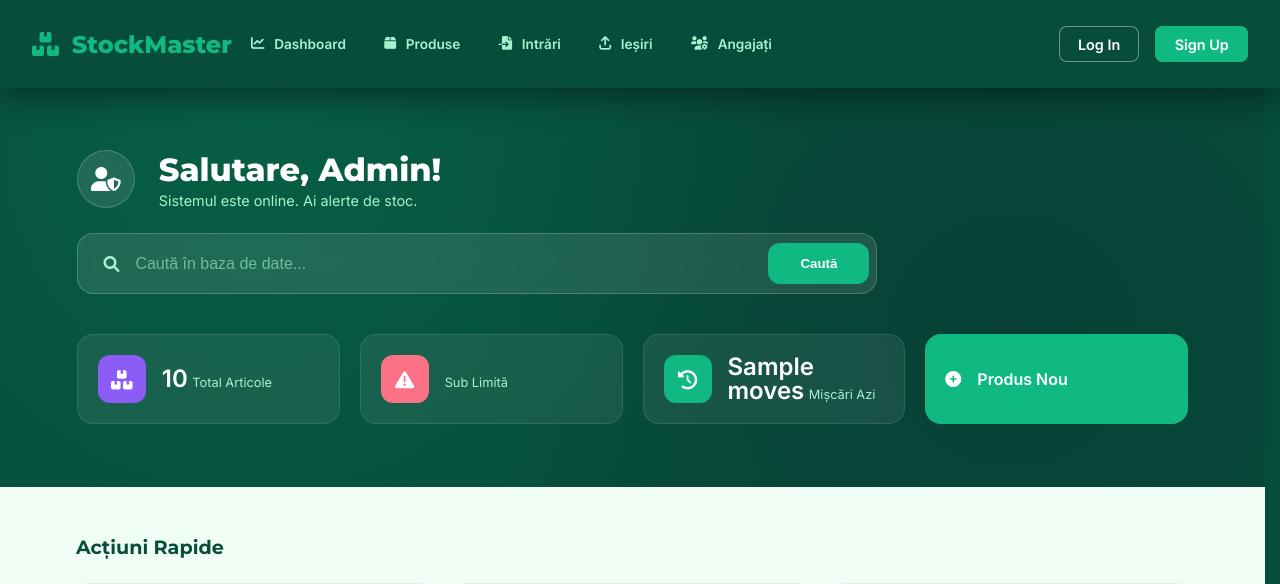
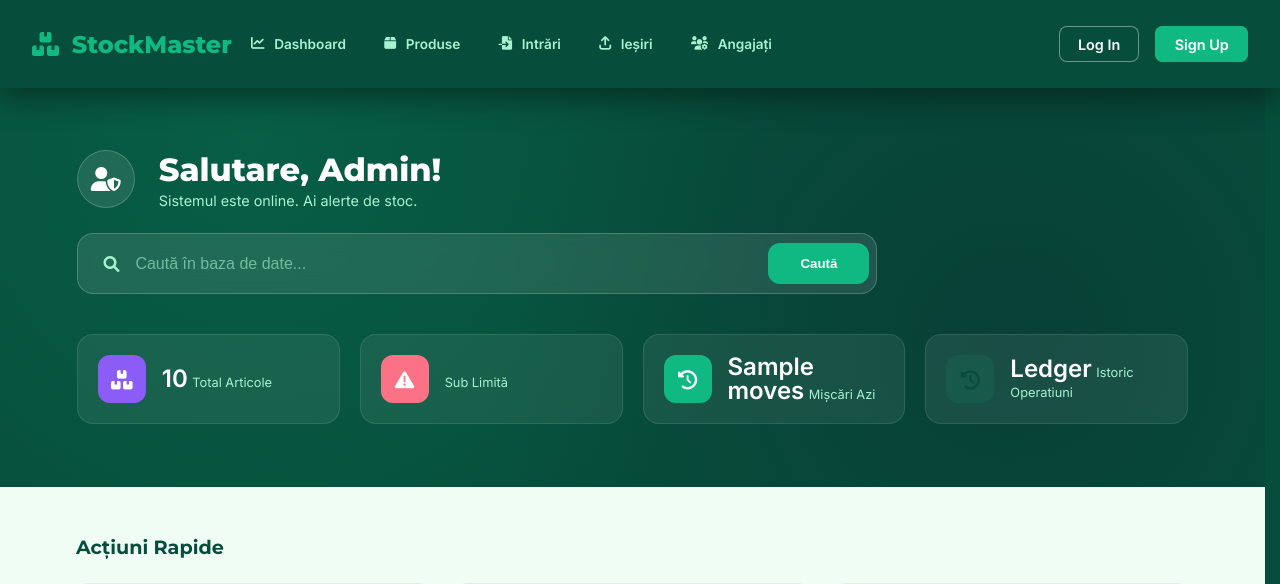
Before and after one commit to Stefann94/Gestiune, a Flask app: template templates/index.html in a window 1280 px wide. Shown: the top 584 px of the page. Run offline with Flask 3, Linux system fonts and the light colour scheme; the template is opened without the code that fills it: most values are stand-ins (such as "Sample title", 1, 10 or a date in 2020); a database or web service that is not in the repository returns one stand-in record (values such as "Sample title"); some libraries are stand-ins or nearby versions.

Commit message:
istoric manevre beta

```diff
--- a/app.py
+++ b/app.py
@@ -163,16 +163,41 @@ def inventar():
 
 @app.route('/add_product', methods=['POST'])
 def add_product():
+    # Preluăm datele din formular
     name = request.form['name']
     sku = request.form['sku']
     stock_min = request.form['stock_min']
+
     conn = get_db_connection()
     if conn:
-        cur = conn.cursor()
-        cur.execute("INSERT INTO products (name, sku, stock_min) VALUES (%s, %s, %s)", (name, sku, stock_min))
-        conn.commit()
-        cur.close()
-        conn.close()
+        try:
+            # Folosim RealDictCursor pentru a putea accesa rezultatele prin nume de coloană
+            cur = conn.cursor(cursor_factory=RealDictCursor)
+
+            # 1. Inserăm produsul în tabelul principal și returnăm ID-ul generat
+            cur.execute("""
+                INSERT INTO products (name, sku, stock_min, last_system_stock, last_faptic_value)
+                VALUES (%s, %s, %s, 0, 0) RETURNING id
+            """, (name, sku, stock_min))
+
+            new_id = cur.fetchone()['id']
+
+            # 2. Înregistrăm evenimentul în inventory_history (Ledger)
+            # Fiind un produs nou, toate valorile de stoc (vechi/noi) sunt 0
+            cur.execute("""
+                INSERT INTO inventory_history
+                (product_id, product_name, type, old_system_stock, new_system_stock, old_faptic_stock, new_faptic_stock)
+                VALUES (%s, %s, %s, 0, 0, 0, 0)
+            """, (new_id, name, 'ADAUGARE PRODUS'))
+
+            conn.commit()
+        except Exception as e:
+            if conn: conn.rollback()
+            print(f"Eroare la adaugare produs: {e}")
+        finally:
+            cur.close()
+            conn.close()
+
     return redirect(url_for('index'))
 
 @app.route('/produse/nou', methods=['POST'])
@@ -182,7 +207,8 @@ def produs_nou():
     price = request.form.get('price')
     stock_min = request.form.get('stock_min')
     category_id = request.form.get('category_id')
-    # Noile câmpuri
+
+    # Câmpurile de stoc
     sys_stock = int(request.form.get('system_stock', 0))
     fap_stock = int(request.form.get('faptic_stock', 0))
 
@@ -191,10 +217,13 @@ def produs_nou():
     audit_status = 'synced' if diff == 0 else ('shortage' if diff < 0 else 'surplus')
 
     conn = get_db_connection()
-    if not conn: return jsonify({"status": "error", "message": "Conexiune DB eșuată"}), 500
-
-    try:
-        cur = conn.cursor()
+    if not conn:
+        return jsonify({"status": "error", "message": "Conexiune DB eșuată"}), 500
+
+    try:
+        cur = conn.cursor() # Folosim cursor normal pentru RETURNING
+
+        # 1. Inserăm produsul
         cur.execute("""
             INSERT INTO products (name, sku, price, category_id, stock_min, last_system_stock,
                                 last_faptic_value, last_audit_diff, last_audit_status, updated_at)
@@ -205,20 +234,31 @@ def produs_nou():
 
         product_id = cur.fetchone()[0]
 
-        # 2. IMPORTANT: Creăm o intrare în stoc pentru a valida cantitatea faptică
-        # Dacă ai adus 10 bucăți, trebuie să existe o tranzacție de intrare de 10
+        # 2. Creăm intrarea în stoc (Tranzacție)
         if fap_stock > 0:
             cur.execute("""
                 INSERT INTO stock_entries (product_id, quantity, entry_date)
                 VALUES (%s, %s, NOW())
             """, (product_id, fap_stock))
 
+        # 3. NOU: Înregistrăm în Jurnal (inventory_history)
+        # Salvăm SKU-ul în nume pentru a fi ușor de identificat în Ledger
+        product_label = f"{name} [{sku}]" if sku else name
+        cur.execute("""
+            INSERT INTO inventory_history
+            (product_id, product_name, type, old_system_stock, new_system_stock, old_faptic_stock, new_faptic_stock)
+            VALUES (%s, %s, 'ADAUGARE PRODUS', 0, %s, 0, %s)
+        """, (product_id, product_label, sys_stock, fap_stock))
+
         conn.commit()
         return jsonify({"status": "success"}), 200
+
     except Exception as e:
         if conn: conn.rollback()
+        print(f"Eroare adăugare produs: {e}")
         return jsonify({"status": "error", "message": str(e)}), 400
     finally:
+        cur.close()
         conn.close()
 
 
@@ -320,6 +360,10 @@ def audit_save():
     cur = conn.cursor(cursor_factory=RealDictCursor)
 
     try:
+        # --- LOGICA TA ORIGINALA: Preluare date curente pentru istoric ---
+        cur.execute("SELECT name, last_system_stock, last_faptic_value FROM products WHERE id = %s", (p_id,))
+        old_prod = cur.fetchone()
+
         # 1. Calculăm stocul de sistem actual (din tranzacții: Intrări - Ieșiri)
         cur.execute("""
             SELECT (
@@ -335,8 +379,7 @@ def audit_save():
         diferenta_noua = noua_valoare_faptica - stoc_sistem
         status_nou = 'synced' if diferenta_noua == 0 else ('shortage' if diferenta_noua < 0 else 'surplus')
 
-        # 3. ACTUALIZĂM produsele
-        # IMPORTANT: Am adăugat updated_at = NOW() ca să apară la "Mișcări Azi"
+        # 3. ACTUALIZĂM produsele (Păstrăm funcționalitatea ta exactă)
         cur.execute("""
             UPDATE products
             SET last_faptic_value = %s,
@@ -347,6 +390,21 @@ def audit_save():
             WHERE id = %s
         """, (noua_valoare_faptica, stoc_sistem, diferenta_noua, status_nou, p_id))
 
+        # --- NOU: Înregistrare în Ledger (Fără a influența restul) ---
+        cur.execute("""
+            INSERT INTO inventory_history
+            (product_id, product_name, type, old_system_stock, new_system_stock, old_faptic_stock, new_faptic_stock)
+            VALUES (%s, %s, %s, %s, %s, %s, %s)
+        """, (
+            p_id,
+            old_prod['name'],
+            'MODIFICARE STOC',
+            old_prod['last_system_stock'] or 0,
+            stoc_sistem,
+            old_prod['last_faptic_value'] or 0,
+            noua_valoare_faptica
+        ))
+
         conn.commit()
 
         return jsonify({
@@ -362,6 +420,7 @@ def audit_save():
         print(f"Eroare la salvare audit: {e}")
         return jsonify({"status": "error", "message": str(e)}), 400
     finally:
+        cur.close()
         conn.close()
 
 @app.route('/api/stats/reports')
@@ -1399,6 +1458,37 @@ def iesiri():
         if cur: cur.close()
         if conn: conn.close()
 
+
+@app.route('/api/v1/internal/inventory-event-ledger')
+def get_inventory_ledger():
+    conn = get_db_connection()
+    cur = conn.cursor(cursor_factory=RealDictCursor)
+    try:
+        # Preluăm ultimele 100 de operațiuni
+        cur.execute("""
+            SELECT id, product_id, product_name, type,
+                   old_system_stock, new_system_stock,
+                   old_faptic_stock, new_faptic_stock,
+                   created_at
+            FROM inventory_history
+            ORDER BY created_at DESC
+            LIMIT 100
+        """)
+        history = cur.fetchall()
+
+        # Formatăm data pentru JS
+        for item in history:
+            if item['created_at']:
+                item['created_at'] = item['created_at'].strftime('%Y-%m-%dT%H:%M:%S')
+
+        return jsonify(history)
+    except Exception as e:
+        return jsonify({"status": "error", "message": str(e)}), 500
+    finally:
+        cur.close()
+        conn.close()
+
+
 @app.route('/api/iesiri/list')
 def get_iesiri_json():
     conn = get_db_connection()
@@ -1453,14 +1543,56 @@ def get_stock_discrepancy():
 @app.route('/api/product-delete/<int:id>', methods=['DELETE'])
 def delete_product(id):
     conn = get_db_connection()
-    try:
-        cur = conn.cursor()
+    if not conn:
+        return jsonify({"status": "error", "message": "Conexiune DB eșuată"}), 500
+
+    try:
+        from psycopg2.extras import RealDictCursor
+        cur = conn.cursor(cursor_factory=RealDictCursor)
+
+        # 1. Recuperăm datele produsului înainte de ștergere
+        cur.execute("""
+            SELECT name, sku, last_system_stock, last_faptic_value
+            FROM products WHERE id = %s
+        """, (id,))
+        product = cur.fetchone()
+
+        if not product:
+            return jsonify({"status": "error", "message": "Produsul nu a fost găsit"}), 404
+
+        # 2. Pregătim label-ul (Nume + SKU)
+        p_name = product['name'] if product['name'] else "Produs fără nume"
+        p_sku = product['sku'] if product['sku'] else "Fără SKU"
+        product_label = f"{p_name} [{p_sku}]"
+
+        # 3. Înregistrăm în istoric
+        # IMPORTANT: Punem NULL la product_id sau îl lăsăm așa doar dacă coloana nu are FOREIGN KEY.
+        # Dacă ai erori, înlocuiește primul %s cu NULL.
+        cur.execute("""
+            INSERT INTO inventory_history
+            (product_id, product_name, type, old_system_stock, new_system_stock, old_faptic_stock, new_faptic_stock, created_at)
+            VALUES (%s, %s, 'STERGERE PRODUS', %s, 0, %s, 0, NOW())
+        """, (
+            id,
+            product_label,
+            product['last_system_stock'] or 0,
+            product['last_faptic_value'] or 0
+        ))
+
+        # 4. Ștergem produsul propriu-zis
+        # Atenție: Dacă ai eroare aici, verifică dacă ai tranzacții în stock_entries/exits nesterse!
         cur.execute("DELETE FROM products WHERE id = %s", (id,))
+
         conn.commit()
-        return jsonify({"status": "success"})
-    except Exception as e:
+        return jsonify({"status": "success", "message": "Produs șters și înregistrat în jurnal"})
+
+    except Exception as e:
+        if conn: conn.rollback()
+        # Această linie va afișa eroarea reală în terminalul tău (unde rulează Python)
+        print(f"--- EROARE CRITICĂ ȘTERGERE: {e} ---")
         return jsonify({"status": "error", "message": str(e)}), 400
     finally:
+        cur.close()
         conn.close()
 
 if __name__ == "__main__":
--- a/static/hero.js
+++ b/static/hero.js
@@ -43,10 +43,15 @@ window.initHero = function (total, alerts, moves) {
                         <span class="label">Mișcări Azi</span>
                     </div>
                 </div>
-                <div class="stat-item action-add">
-                    <i class="fas fa-plus-circle"></i>
-                    <span>Produs Nou</span>
-                </div>
+                    <div class="stat-item action-history" onclick="openLedgerModal()" style="cursor:pointer;">
+                        <div class="stat-icon dark" style="background: rgba(16, 185, 129, 0.1); color: #064e3b;">
+                            <i class="fas fa-history"></i>
+                        </div>
+                        <div class="stat-data">
+                            <span class="value">Ledger</span>
+                            <span class="label">Istoric Operatiuni</span>
+                        </div>
+                    </div>
             </div>
         </div>
     </section>`;
@@ -165,3 +170,137 @@ window.jumpToAuditProduct = function(productId) {
         }
     }, 300);
 };
+
+// Funcție pentru deschiderea modalului de istoric
+/**
+ * JURNAL ACTIVITATE (LEDGER)
+ * Gestionează afișarea istoricului de operațiuni cu detalii expandabile.
+ */
+
+// Funcție pentru deschiderea modalului de istoric
+window.openLedgerModal = async function() {
+    const modal = document.getElementById('ledgerModal');
+    const container = document.getElementById('ledger-container');
+    if(!modal || !container) return;
+
+    // Afișăm modalul și un loader până vin datele
+    modal.style.display = 'flex';
+    container.innerHTML = `
+        <div style="text-align:center; padding:3rem;">
+            <i class="fas fa-spinner fa-spin fa-2x" style="color:#10b981"></i>
+            <p style="margin-top:1rem; color:#64748b;">Se citește registrul de activitate...</p>
+        </div>`;
+
+    try {
+        const response = await fetch('/api/v1/internal/inventory-event-ledger');
+        const data = await response.json();
+
+        if (!data || data.length === 0) {
+            container.innerHTML = `
+                <div style="text-align:center; padding:3rem; color:#64748b;">
+                    <i class="fas fa-history fa-3x" style="opacity:0.2; margin-bottom:1rem;"></i>
+                    <p>Nu există nicio operațiune înregistrată în istoric.</p>
+                </div>`;
+            return;
+        }
+
+        container.innerHTML = data.map(item => {
+            // Formatare Dată și Oră
+            const dateObj = new Date(item.created_at);
+            const formattedDate = dateObj.toLocaleDateString('ro-RO', { day: '2-digit', month: '2-digit', year: 'numeric' });
+            const formattedTime = dateObj.toLocaleTimeString('ro-RO', { hour: '2-digit', minute: '2-digit' });
+
+            // Configurare Vizuală în funcție de tipul operațiunii
+            let typeClass = 'type-audit';
+            let icon = 'fa-pen-to-square';
+            let accentColor = '#10b981'; // Verde (Audit/Modificare)
+
+            const typeLower = item.type.toLowerCase();
+
+            if (typeLower.includes('stergere')) {
+                typeClass = 'type-stergere';
+                icon = 'fa-trash-can';
+                accentColor = '#ef4444'; // Roșu
+            }
+            else if (typeLower.includes('adaugare')) {
+                typeClass = 'type-adaugare';
+                icon = 'fa-circle-plus';
+                accentColor = '#f59e0b'; // Galben/Portocaliu
+            }
+
+            return `
+                <div class="ledger-item" style="border-left: 5px solid ${accentColor}">
+                    <div class="ledger-summary" onclick="window.toggleLedgerDetail(this)">
+                        <div style="display:flex; align-items:center; gap:1rem;">
+                            <div class="ledger-icon-wrapper" style="color: ${accentColor}; background: ${accentColor}15; width:35px; height:35px; display:flex; align-items:center; justify-content:center; border-radius:50%;">
+                                <i class="fas ${icon}"></i>
+                            </div>
+                            <div>
+                                <div style="font-weight:700; color:#064e3b; font-size:0.95rem;">
+                                    ${item.product_name}
+                                    <span style="font-weight:400; color:#94a3b8; font-size:0.8rem; margin-left:5px;">[${item.sku || 'N/A'}]</span>
+                                </div>
+                                <div style="font-size:0.75rem; color:#64748b;">
+                                    <i class="far fa-clock"></i> ${formattedDate}, ora ${formattedTime}
+                                </div>
+                            </div>
+                        </div>
+                        <span class="ledger-type ${typeClass}">${item.type}</span>
+                    </div>
+                    <div class="ledger-details" style="display:none; padding:1rem; background:#f8fafc; border-top:1px dashed #e2e8f0; grid-template-columns:1fr 1fr; gap:1rem;">
+                        <div class="detail-box">
+                            <label style="display:block; font-size:0.7rem; color:#64748b; text-transform:uppercase;">Stoc Sistem</label>
+                            <span style="font-weight:700; color:#1e293b;">
+                                ${item.old_system_stock}
+                                <i class="fas fa-arrow-right" style="font-size:0.7rem; color:#10b981; margin:0 5px;"></i>
+                                ${item.new_system_stock}
+                            </span>
+                        </div>
+                        <div class="detail-box">
+                            <label style="display:block; font-size:0.7rem; color:#64748b; text-transform:uppercase;">Stoc Faptic</label>
+                            <span style="font-weight:700; color:#1e293b;">
+                                ${item.old_faptic_stock}
+                                <i class="fas fa-arrow-right" style="font-size:0.7rem; color:#10b981; margin:0 5px;"></i>
+                                ${item.new_faptic_stock}
+                            </span>
+                        </div>
+                    </div>
+                </div>
+            `;
+        }).join('');
+
+    } catch (err) {
+        console.error("Eroare Ledger:", err);
+        container.innerHTML = `
+            <div style="text-align:center; padding:3rem; color:#ef4444;">
+                <i class="fas fa-exclamation-circle fa-2x"></i>
+                <p style="margin-top:1rem;">Eroare la încărcarea datelor. Verificați conexiunea cu serverul.</p>
+            </div>`;
+    }
+}
+
+/**
+ * Deschide/Închide secțiunea de detalii a unei operațiuni
+ */
+window.toggleLedgerDetail = function(summaryElement) {
+    const details = summaryElement.nextElementSibling;
+    if (!details) return;
+
+    const isVisible = details.style.display === 'grid';
+
+    // Închidem toate celelalte detalii deschise pentru a menține interfața curată
+    document.querySelectorAll('.ledger-details').forEach(d => {
+        d.style.display = 'none';
+    });
+
+    // Switch între vizibil/invizibil pentru elementul curent
+    details.style.display = isVisible ? 'none' : 'grid';
+}
+
+/**
+ * Închide modalul Ledger
+ */
+window.closeLedgerModal = function() {
+    const modal = document.getElementById('ledgerModal');
+    if(modal) modal.style.display = 'none';
+}
--- a/static/inventar.js
+++ b/static/inventar.js
@@ -367,32 +367,52 @@ async function saveAuditRow(btn) {
 
 
 
+
+
 // --- 4. ȘTERGERE PRODUS ---
 
 async function deleteProductRow(button, id) {
+    if (!confirm("Ești sigur că vrei să ștergi definitiv acest produs? Toate datele vor fi arhivate în Jurnal.")) return;
 
-    if (!confirm("Ești sigur că vrei să ștergi definitiv acest produs?")) return;
+    // Dezactivăm butonul pentru a preveni click-uri multiple
+    button.disabled = true;
+    const originalContent = button.innerHTML;
+    button.innerHTML = '<i class="fas fa-spinner fa-spin"></i>';
 
     try {
-
-        const response = await fetch(`/api/product-delete/${id}`, { method: 'DELETE' });
+        const response = await fetch(`/api/product-delete/${id}`, {
+            method: 'DELETE',
+            headers: { 'Content-Type': 'application/json' }
+        });
 
         const result = await response.json();
 
         if (result.status === 'success') {
+            // 1. Efect vizual de ștergere (fade out)
+            const row = button.closest('tr');
+            row.style.transition = 'all 0.5s ease';
+            row.style.opacity = '0';
+            row.style.transform = 'translateX(20px)';
 
-            button.closest('tr').remove();
+            setTimeout(() => {
+                row.remove();
+                // 2. REFRESH: Este necesar pentru a actualiza statisticile din HERO
+                // și pentru a asigura că Jurnalul vede noua înregistrare.
+                location.reload();
+            }, 500);
 
+        } else {
+            alert("Eroare de la server: " + result.message);
+            button.disabled = false;
+            button.innerHTML = originalContent;
         }
-
     } catch (error) {
-
-        alert("Eroare la ștergere.");
-
+        console.error("Eroare la fetch stergere:", error);
+        alert("Eroare de rețea. Produsul nu a putut fi șters.");
+        button.disabled = false;
+        button.innerHTML = originalContent;
     }
-
 }
-
 
 
 // --- 5. MODALE ---
--- a/templates/index.html
+++ b/templates/index.html
@@ -353,7 +353,22 @@
         </div>
     </div>
 
+    <div id="ledgerModal" class="modal-overlay">
+    <div class="inventory-modal-wide">
+        <div class="inventory-header-brand" style="background: #064e3b;">
+            <div class="header-content">
+                <h2><i class="fas fa-stream"></i> Istoric Operațiuni</h2>
+                <p>Monitorizarea activității în timp real</p>
+            </div>
+            <span class="close-audit-btn" onclick="closeLedgerModal()">&times;</span>
+        </div>
 
+        <div class="modal-body-scroll" style="background: #f0fdf4;">
+            <div id="ledger-container" class="ledger-list">
+                </div>
+        </div>
+    </div>
+</div>
     <div id="footer-placeholder"></div>
 
     <script src="{{ url_for('static', filename='componente.js') }}"></script>
```
Also changed, not shown: static/dashboard.css (+41 -0 lines).
